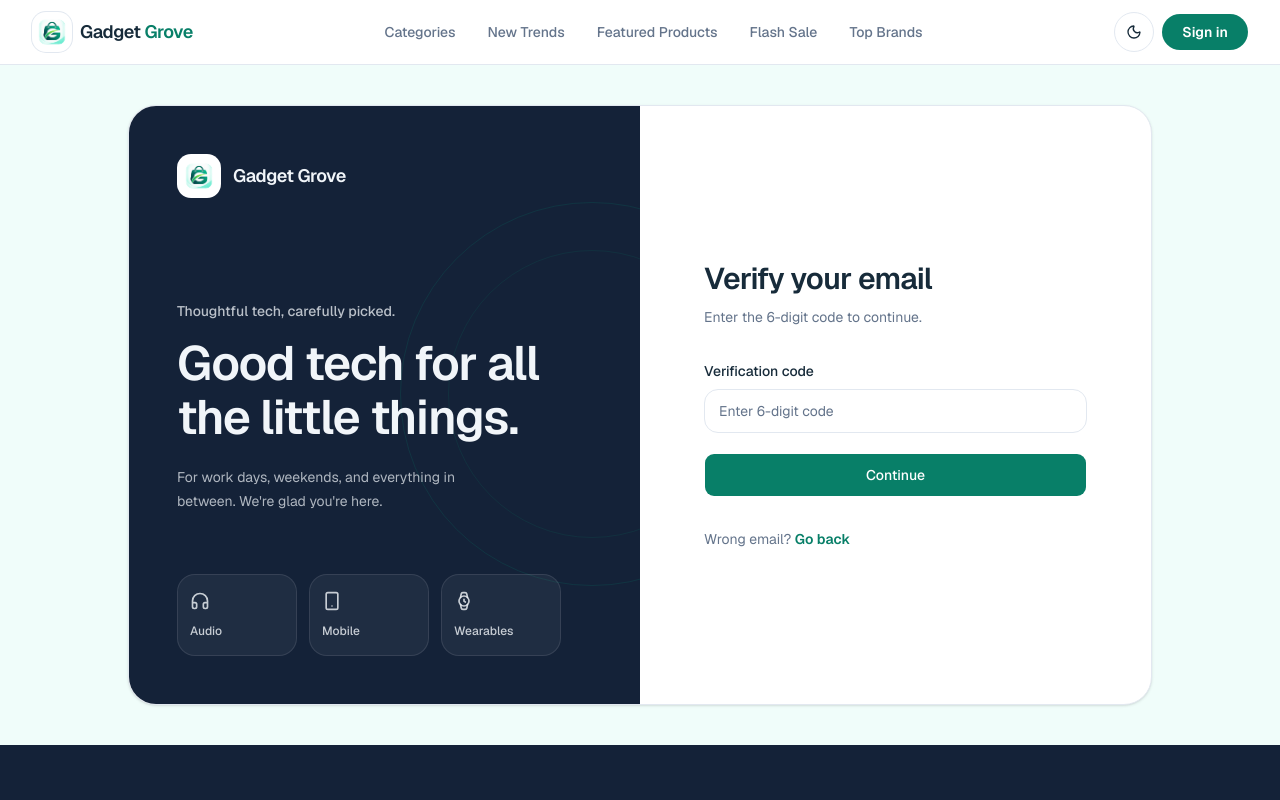
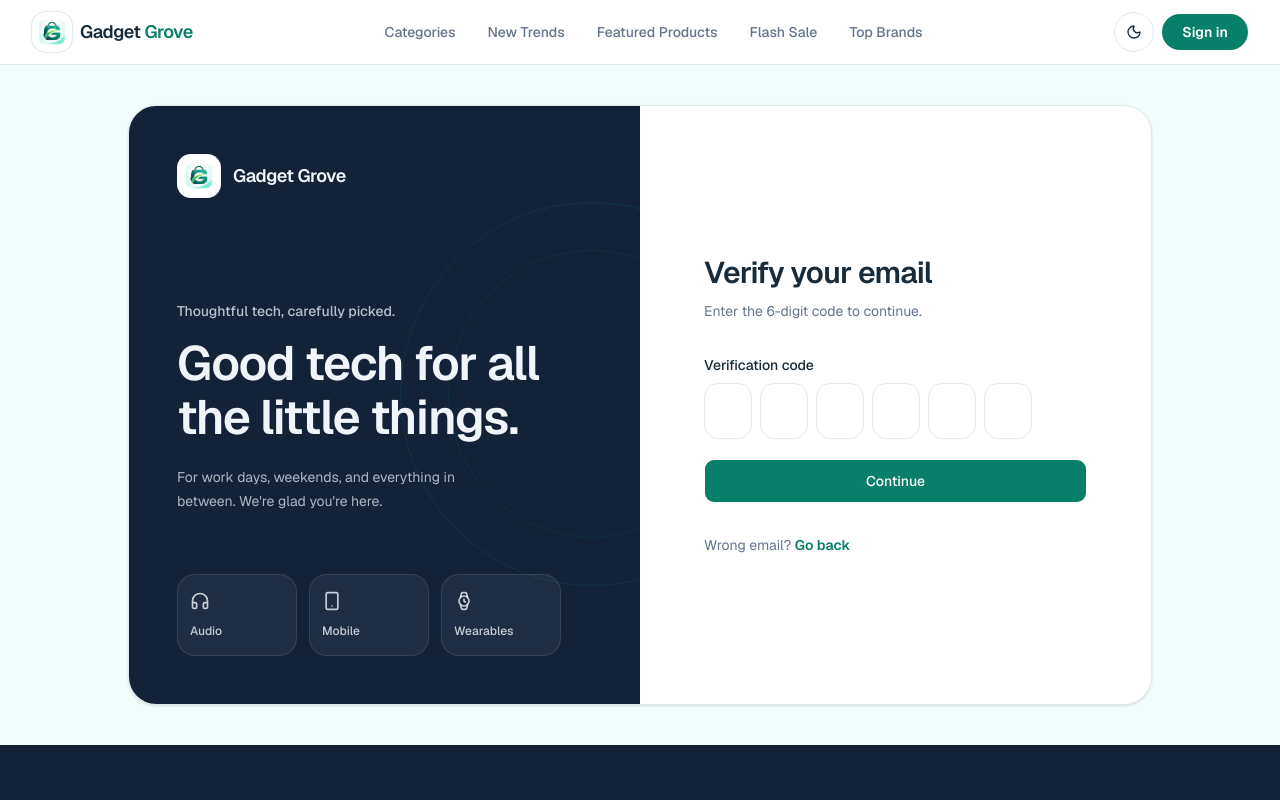
Before and after one commit to kobirul5/gadget_grove_client, a Next.js app: page /verify-otp in a window 1280 px wide. Shown: the top 800 px of the page. Built offline with nearby package versions, Linux system fonts and the light colour scheme.

Commit message:
feat: enhance VerifyOtpForm with improved input handling and accessibility features

```diff
--- a/src/components/auth/VerifyOtpForm.tsx
+++ b/src/components/auth/VerifyOtpForm.tsx
@@ -1,8 +1,8 @@
 "use client";
 
+import { useRef, useState } from "react";
 import { useRouter } from "next/navigation";
 import { Button } from "@/components/ui/button";
-import AuthField from "@/components/auth/AuthField";
 
 type VerifyOtpFormProps = {
   email: string;
@@ -11,9 +11,48 @@ type VerifyOtpFormProps = {
 
 export default function VerifyOtpForm({ email, flow }: VerifyOtpFormProps) {
   const router = useRouter();
+  const [code, setCode] = useState<string[]>(Array(6).fill(""));
+  const inputs = useRef<Array<HTMLInputElement | null>>([]);
+
+  function updateCode(index: number, value: string) {
+    const digits = value.replace(/\D/g, "").slice(0, 6 - index);
+
+    setCode((currentCode) => {
+      const nextCode = [...currentCode];
+
+      if (digits.length > 1) {
+        digits.split("").forEach((digit, offset) => {
+          nextCode[index + offset] = digit;
+        });
+      } else {
+        nextCode[index] = digits;
+      }
+
+      return nextCode;
+    });
+
+    if (digits.length > 1) {
+      const nextIndex = Math.min(index + digits.length, 5);
+      inputs.current[nextIndex]?.focus();
+    } else if (digits && index < 5) {
+      inputs.current[index + 1]?.focus();
+    }
+  }
+
+  function handlePaste(event: React.ClipboardEvent<HTMLInputElement>) {
+    event.preventDefault();
+
+    const digits = event.clipboardData.getData("text").replace(/\D/g, "").slice(0, 6);
+    if (!digits) return;
+
+    setCode(digits.split("").concat(Array(6 - digits.length).fill("")));
+    inputs.current[Math.min(digits.length, 5)]?.focus();
+  }
 
   function handleSubmit(event: React.FormEvent<HTMLFormElement>) {
     event.preventDefault();
+
+    if (!/^\d{6}$/.test(code.join(""))) return;
 
     const params = new URLSearchParams({ email });
 
@@ -33,16 +72,42 @@ export default function VerifyOtpForm({ email, flow }: VerifyOtpFormProps) {
           <span className="font-medium text-text-primary">{email}</span>.
         </p>
       ) : null}
-      <AuthField
-        autoComplete="one-time-code"
-        id="verification-code"
-        inputMode="numeric"
-        label="Verification code"
-        maxLength={6}
-        name="code"
-        pattern="[0-9]{6}"
-        placeholder="Enter 6-digit code"
-      />
+      <fieldset className="space-y-2 border-0 p-0">
+        <legend className="text-sm font-medium text-text-primary">
+          Verification code
+        </legend>
+        <div className="flex gap-2" role="group" aria-label="6-digit verification code">
+          {code.map((digit, index) => (
+            <input
+              key={index}
+              ref={(input) => {
+                inputs.current[index] = input;
+              }}
+              aria-label={`Digit ${index + 1} of 6`}
+              autoComplete={index === 0 ? "one-time-code" : "off"}
+              className="h-12 w-10 rounded-xl border border-border bg-surface text-center text-lg font-semibold text-text-primary outline-none transition focus-visible:border-primary focus-visible:ring-3 focus-visible:ring-primary/15 sm:h-14 sm:w-12"
+              inputMode="numeric"
+              maxLength={6}
+              name={`code-${index + 1}`}
+              onChange={(event) => updateCode(index, event.currentTarget.value)}
+              onKeyDown={(event) => {
+                if (event.key === "Backspace" && !digit && index > 0) {
+                  inputs.current[index - 1]?.focus();
+                } else if (event.key === "ArrowLeft" && index > 0) {
+                  inputs.current[index - 1]?.focus();
+                } else if (event.key === "ArrowRight" && index < 5) {
+                  inputs.current[index + 1]?.focus();
+                }
+              }}
+              onPaste={handlePaste}
+              pattern="[0-9]"
+              required
+              type="text"
+              value={digit}
+            />
+          ))}
+        </div>
+      </fieldset>
       <Button className="h-11 w-full" type="submit">
         Continue
       </Button>
```
Also changed, not shown: 1 other file (tests, documents, lock files or other folders).
